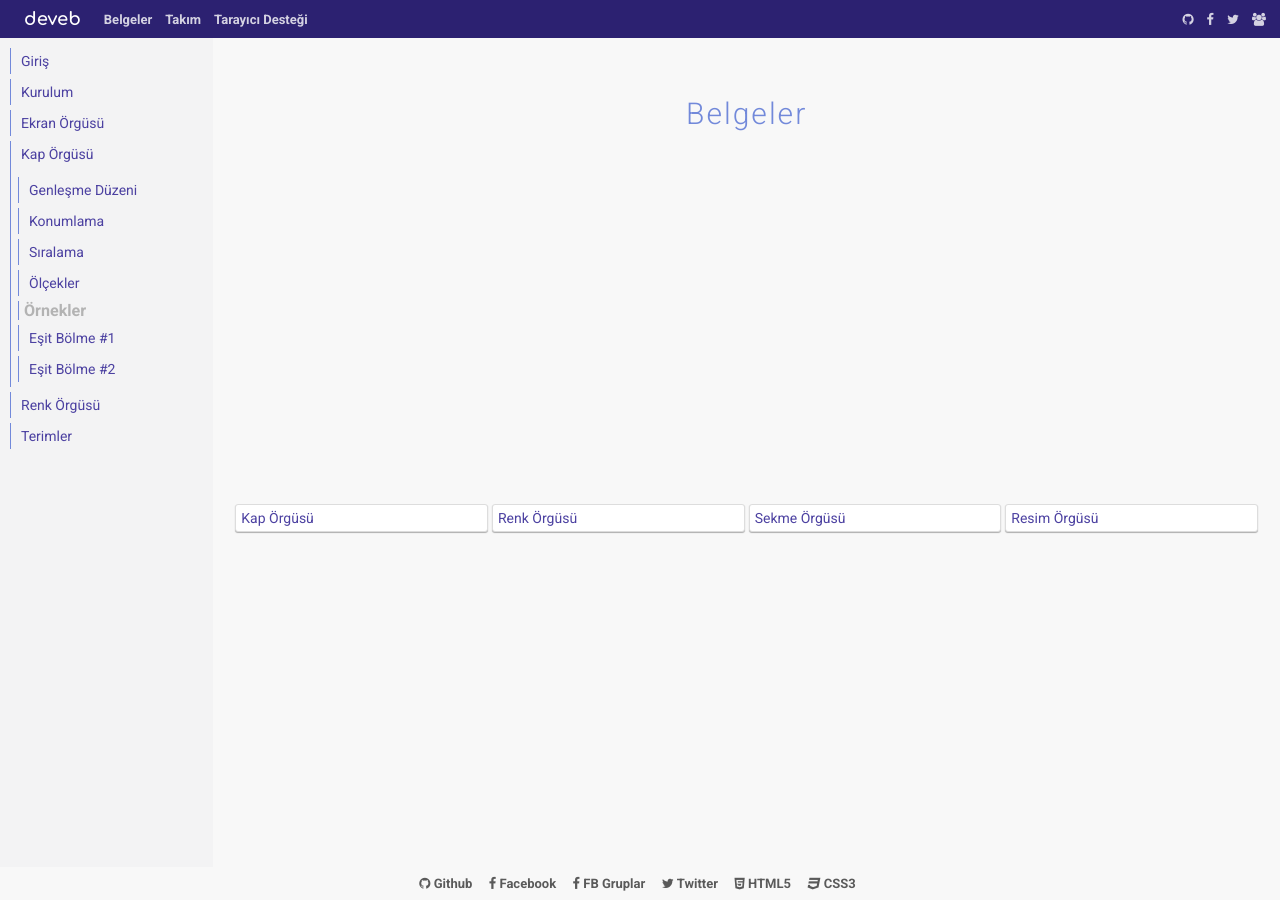
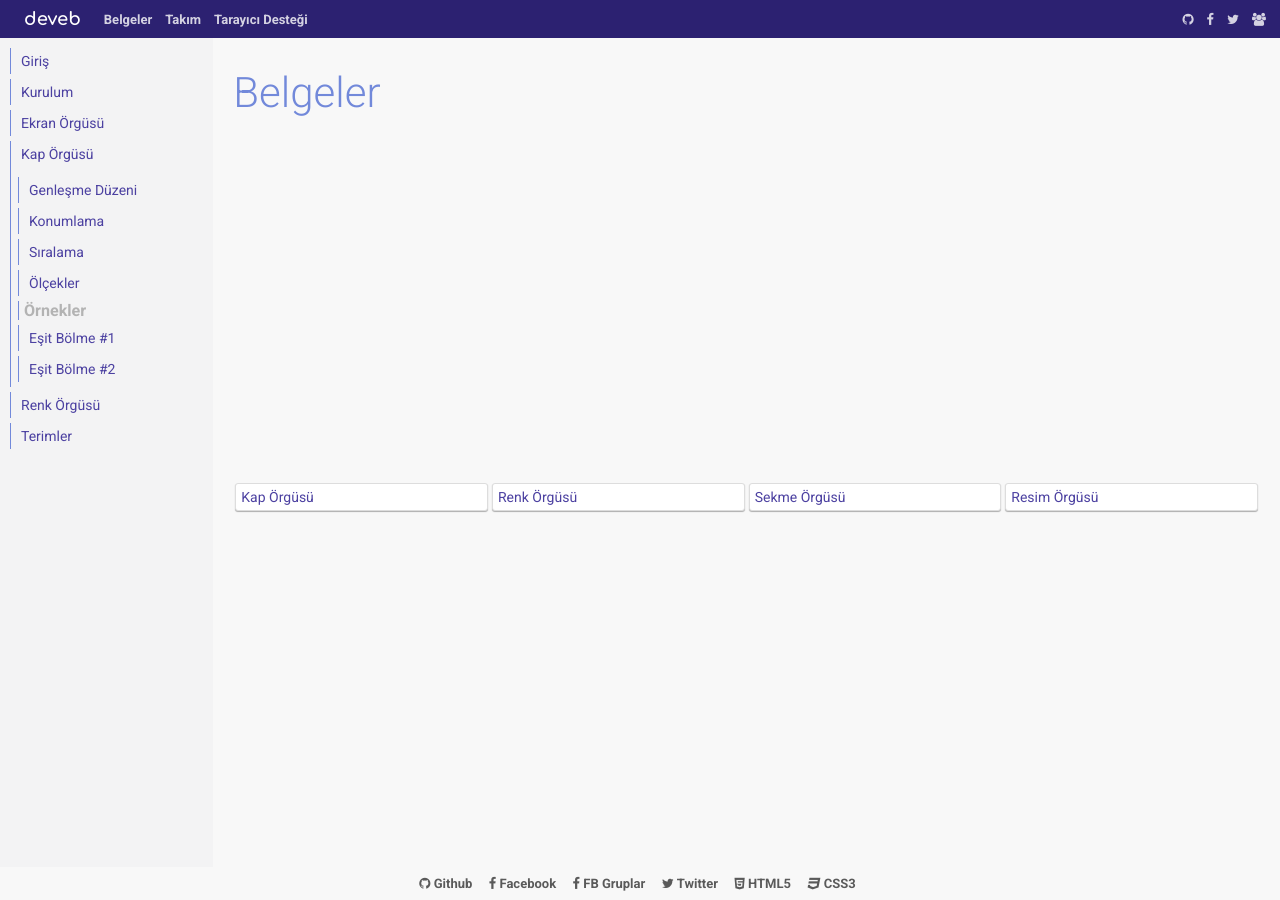
Before and after one commit to data-deveb/data-deveb.github.io, a Jekyll site: the page built from belgeler/belgeler.html, in a window 1280 px wide. Built offline with Jekyll 4.4.1, drawn with Linux system fonts in a browser that asks for light colours.

Commit message:
Görünüm güncelleme

```diff
--- a/_layouts/default.html
+++ b/_layouts/default.html
@@ -12,7 +12,7 @@
     <div data-gnl="24 24p oluk " data-kçk="20 24p sığdır">
       {% if page.title %}
       <div data-gnl="1 1p" class="sayfa-başlığı">
-        <h1 data-gnl="23 24p ortada ortada-ol">{{ page.title }}</h1>
+        <h1 data-gnl="24 24p ortada-ol">{{ page.title }}</h1>
       </div>
       {% endif %}
       <div data-gnl="1 1p">
--- a/assets/css/deveb.genel.css
+++ b/assets/css/deveb.genel.css
@@ -97,16 +97,17 @@ body{
 
 
 .sayfa-başlığı{
-	padding:48px 0;
+	padding: 20px 0;
 	font-size: 26px;
-	letter-spacing: 2px;
+	letter-spacing: 2px
 }
 .sayfa-başlığı h1{
 	font-weight: 300;
-	color:rgb(114, 137, 218);
-	margin-top: 0;
-	margin-bottom: 0;
-font-size: 30px;
+color: rgb(114, 137, 218);
+margin-top: 0;
+margin-bottom: 0;
+font-size: 42px;
+letter-spacing: 0px;
 }
 
 
```
